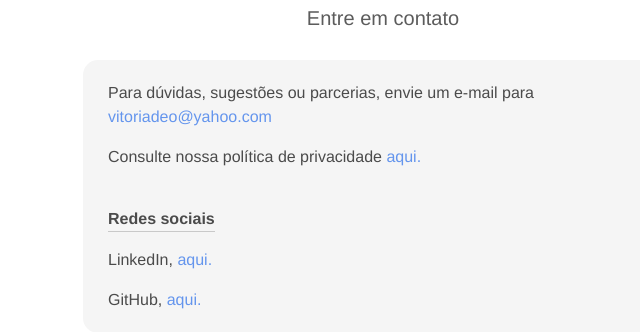
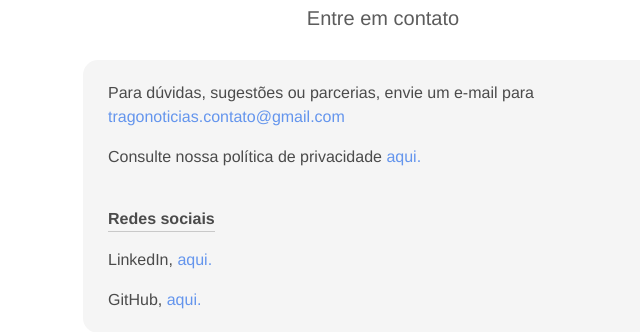
Before and after one commit to vitoriadeo/trago-noticias, a Flask app: page /contact in a window 1280 px wide. Shown: the part 190-522 px from the top of the page, without its empty margins (257-897 px from the left). Run offline with Flask 3, Linux system fonts and the light colour scheme; some libraries are stand-ins or nearby versions; some web fonts are replaced.

Commit message:
docs(sources): alterar email no contato e adicionar link para diagrama er

```diff
--- a/app/templates/contact.html
+++ b/app/templates/contact.html
@@ -6,7 +6,7 @@
 <h2 id="subtitle">Entre em contato</h2>
 
 <section class="content">
-    <p>Para dúvidas, sugestões ou parcerias, envie um e-mail para <a href="mailto:vitoriadeo@yahoo.com">vitoriadeo@yahoo.com</a></p>
+    <p>Para dúvidas, sugestões ou parcerias, envie um e-mail para <a href="mailto:tragonoticias.contato@gmail.com">tragonoticias.contato@gmail.com</a></p>
     <p>Consulte nossa política de privacidade <a href="{{ url_for('home.privacy') }}">aqui.</a></p>
     <h4 class="h4_subtitles">Redes sociais</h4>
     <p>LinkedIn, <a href="https://www.linkedin.com/in/vitoriadeo">aqui.</a></p>
--- a/docs/database/links.txt
+++ b/docs/database/links conteudos.txt
@@ -1,3 +1,4 @@
+Diagrama conceitual no brModelo: https://app.brmodeloweb.com/#!/publicview/68e6b2aadd3af3242096e511
 Diagrama ER no LucidChart: https://lucid.app/lucidchart/0abfe095-acc7-407f-ad39-050f8729b02c/view
 Modelagem no Google Docs: https://docs.google.com/document/d/e/2PACX-1vSiW8p10XuIiLlPvtu5TMjhR5u0SA7I_uHzE-WyoFtVAQs1pAI2sUs-s1hpWhaOQRF_c9ki0_amLKAn/pub
 Dicionário de dados no Google Planilhas: https://docs.google.com/spreadsheets/d/e/2PACX-1vQKDZXoNr-5-uw299y5LZIxf7hIoEh_Tl3uob2VeHvbFZQs4ridbr5NmlvGV_-Ok5ufbwKefcNXKmhk/pubhtml
```
